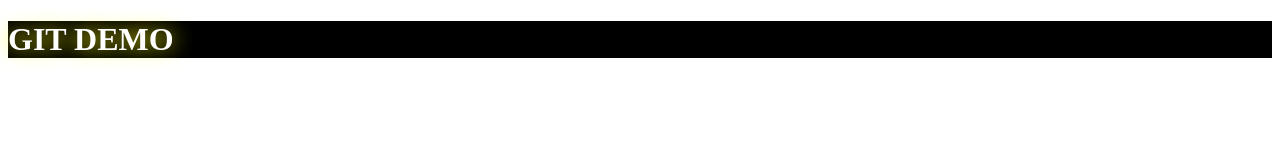
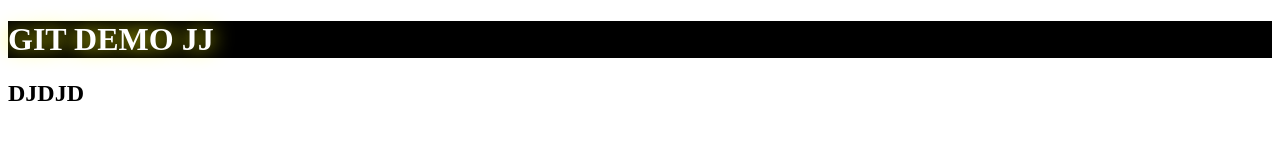
Before and after one commit to SaiShashank10-dev/gitwrksp, a plain HTML site: page index.html in a window 1280 px wide. Drawn offline with Linux system fonts and the light colour scheme.

```diff
--- a/index.html
+++ b/index.html
@@ -7,6 +7,7 @@
     <link rel="stylesheet" href="./index.css">
 </head>
 <body>
-    <h1><span>GIT DEMO</span></h1>
+    <h1><span>GIT DEMO JJ</span></h1>
+    <H2>DJDJD</H2>
 </body>
 </html>
```
